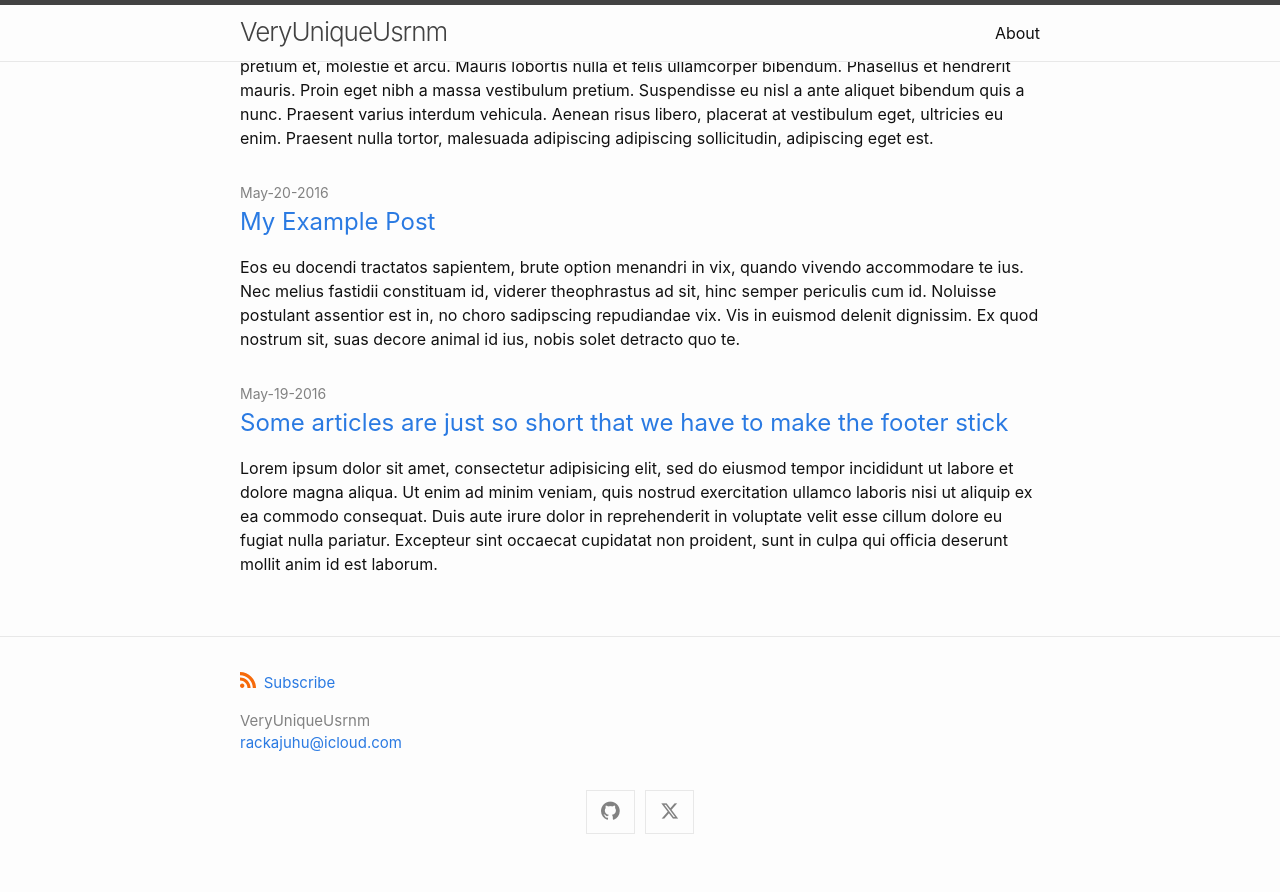
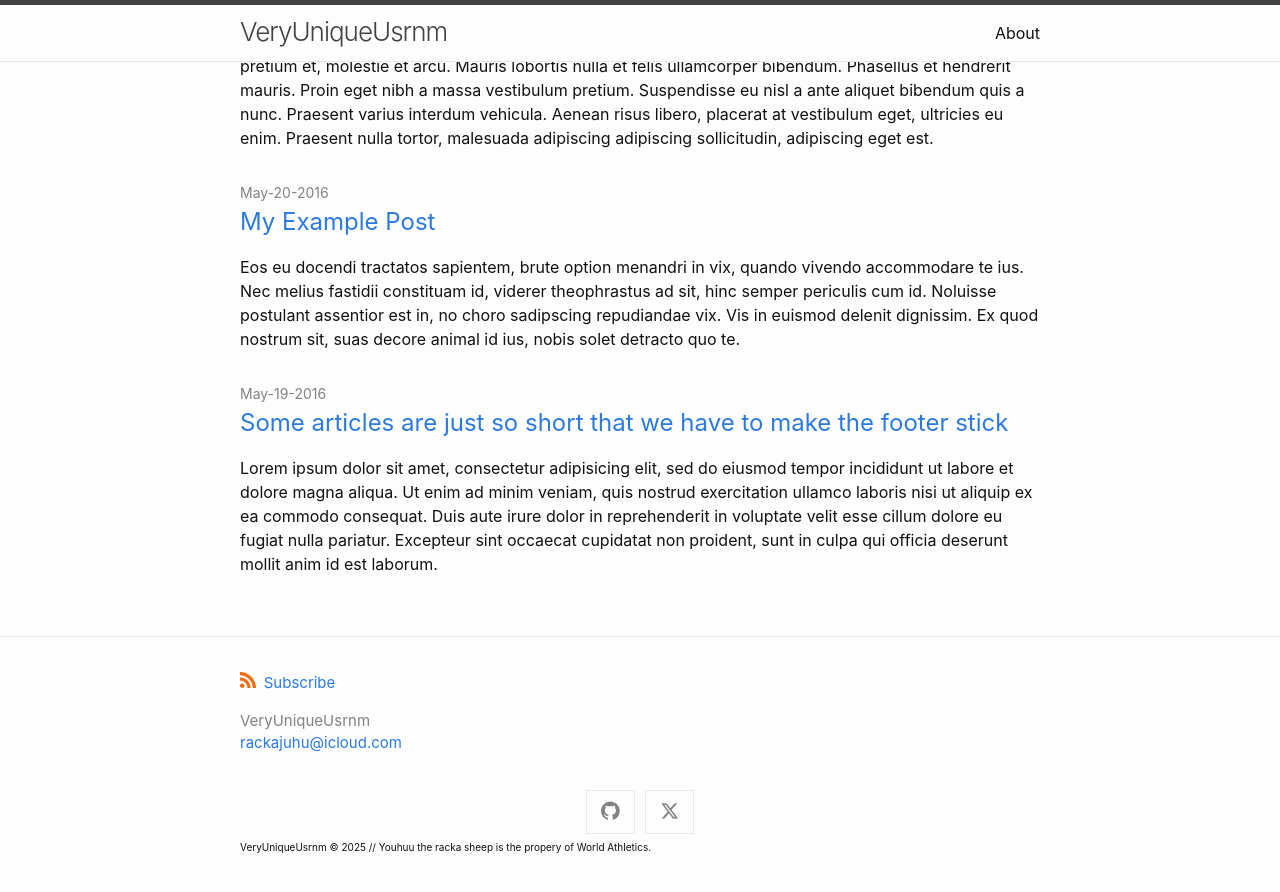
Before and after one commit to veryuniqueusrnm/veryuniqueusrnm.github.io, a Jekyll site: the page built from index.md, in a window 1280 px wide and 900 px high, scrolled down 551 px. Shown: the top 892 px of the window. Built offline with Jekyll 4.4.1, drawn with Linux system fonts in a browser that asks for light colours; before the commit the page ends 1421 px from its top, so only the background shows below that.

Commit message:
Update footer.html

```diff
--- a/_includes/footer.html
+++ b/_includes/footer.html
@@ -36,6 +36,8 @@
       {%- include social.html -%}
     </div>
 
+    <p style="font-size: 10px;">VeryUniqueUsrnm &copy; 2025 // Youhuu the racka sheep is the propery of World Athletics.</p>
+
   </div>
 
 </footer>
```
